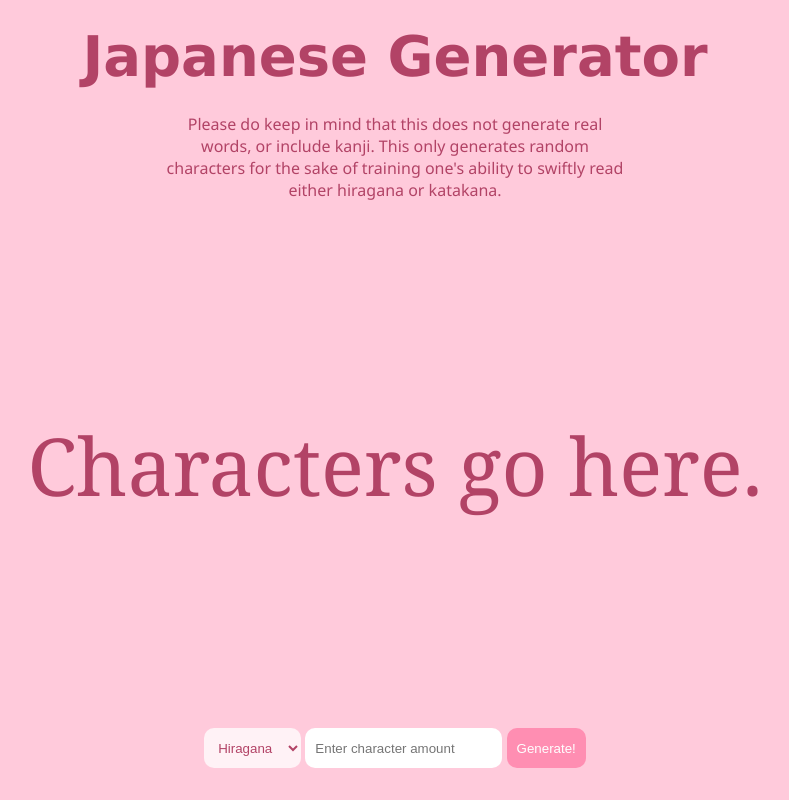
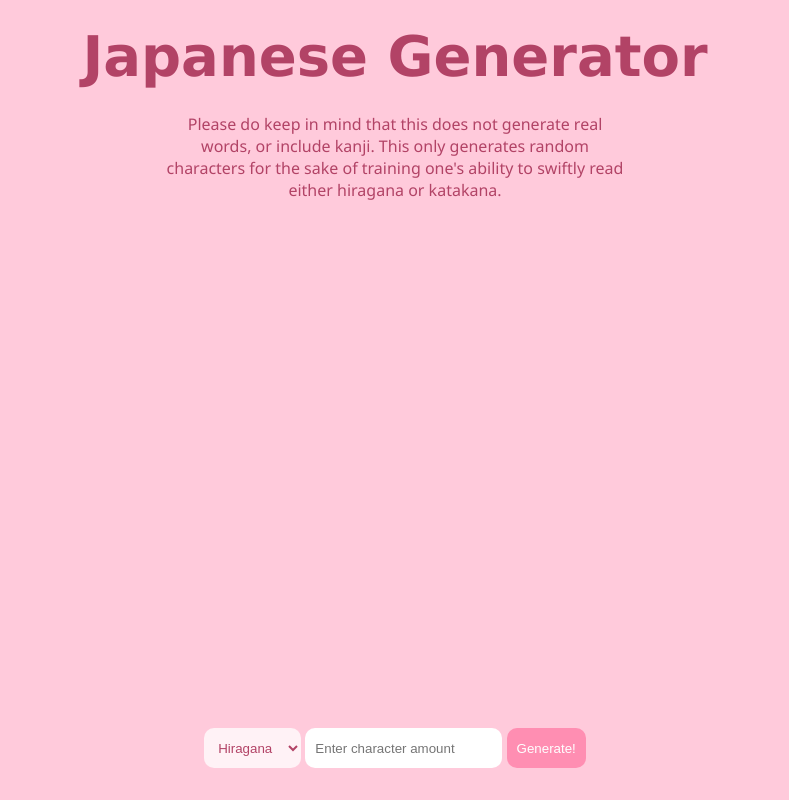
Before and after one commit to densola/japanese-generator, a plain HTML site: page index.html in a window 1280 px wide. Shown: the whole page, without its empty margins (245-1034 px from the left). Drawn offline with Linux system fonts and the light colour scheme; a web font is replaced by a local one.

Commit message:
Remove center content

```diff
--- a/index.html
+++ b/index.html
@@ -13,7 +13,7 @@
         <p>Please do keep in mind that this does not generate real words, or include kanji. This only generates random characters for the sake of training one's ability to swiftly read either hiragana or katakana.</p>
     </div>
 
-    <div id="japanese-characters">Characters go here.</div>
+    <div id="japanese-characters"></div>
 
     <div class="menu">
         <select name="character-type" id="character-type">
```
